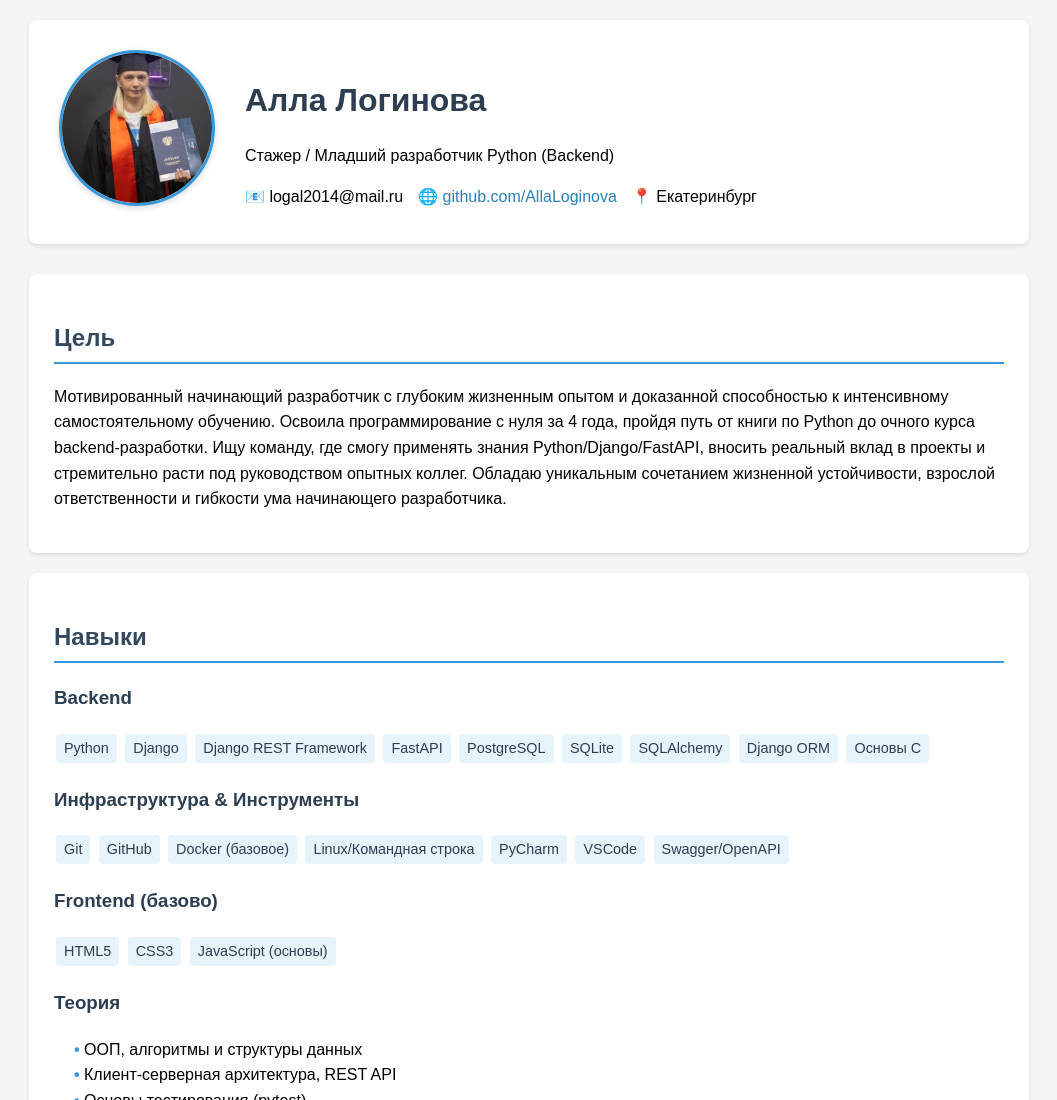
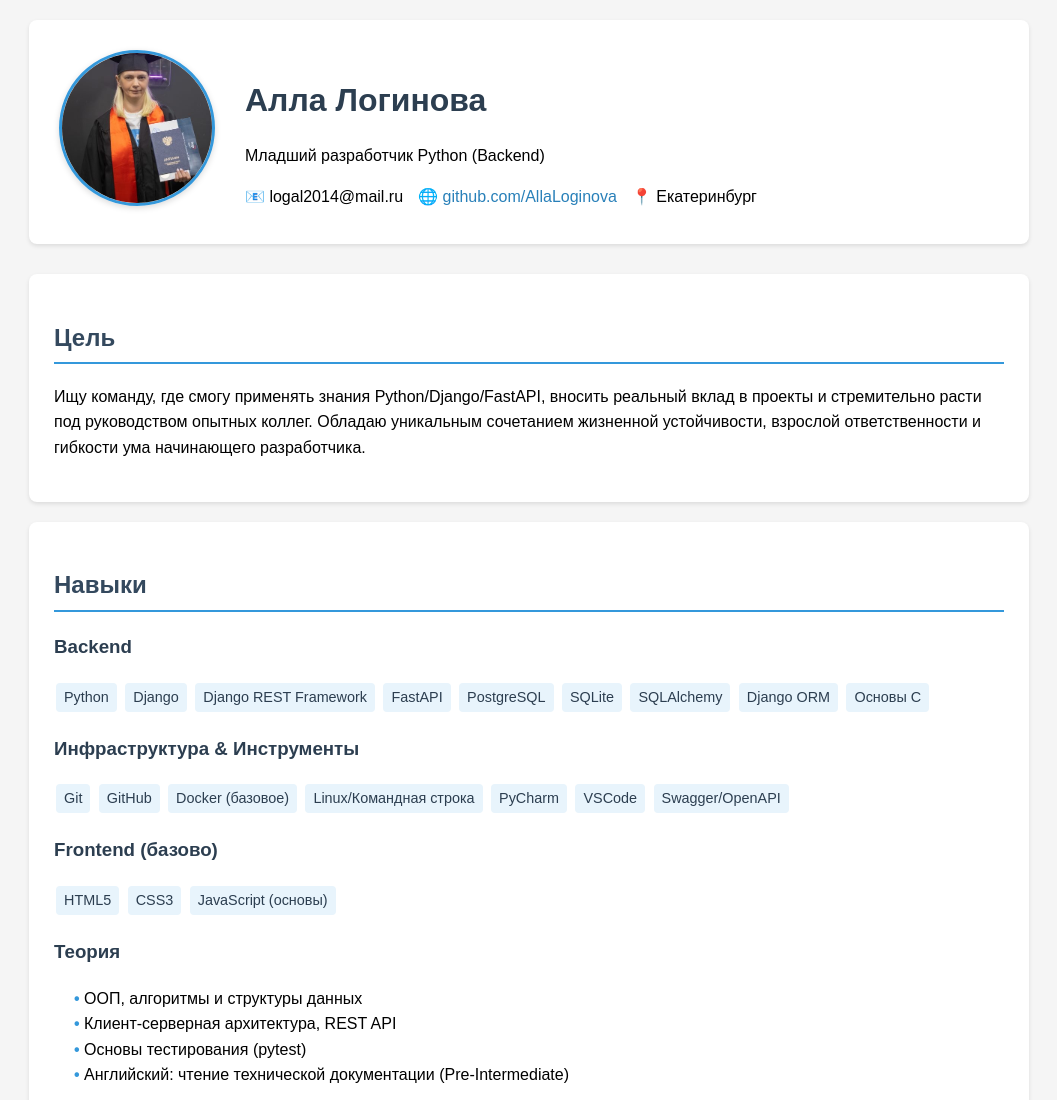
Before and after one commit to AllaLoginova/resume, a plain HTML site: page index.html in a window 1280 px wide. Shown: the top 1100 px of the page, without its empty margins (111-1168 px from the left). Drawn offline with Linux system fonts and the light colour scheme.

Commit message:
Update index.html

```diff
--- a/index.html
+++ b/index.html
@@ -133,7 +133,7 @@
 
         <div class="header-content">
             <h1>Алла Логинова</h1>
-            <p>Стажер / Младший разработчик Python (Backend)</p>
+            <p>Младший разработчик Python (Backend)</p>
             <div class="contact-info">
                 <span>📧 logal2014@mail.ru</span>
                 <span>🌐 <a href="https://github.com/AllaLoginova" target="_blank">github.com/AllaLoginova</a></span>
@@ -145,7 +145,7 @@
 
     <div class="section">
         <h2>Цель</h2>
-        <p>Мотивированный начинающий разработчик с глубоким жизненным опытом и доказанной способностью к интенсивному самостоятельному обучению. Освоила программирование с нуля за 4 года, пройдя путь от книги по Python до очного курса backend-разработки. Ищу команду, где смогу применять знания Python/Django/FastAPI, вносить реальный вклад в проекты и стремительно расти под руководством опытных коллег. Обладаю уникальным сочетанием жизненной устойчивости, взрослой ответственности и гибкости ума начинающего разработчика.</p>
+        <p>Ищу команду, где смогу применять знания Python/Django/FastAPI, вносить реальный вклад в проекты и стремительно расти под руководством опытных коллег. Обладаю уникальным сочетанием жизненной устойчивости, взрослой ответственности и гибкости ума начинающего разработчика.</p>
     </div>
 
     <div class="section">
```
